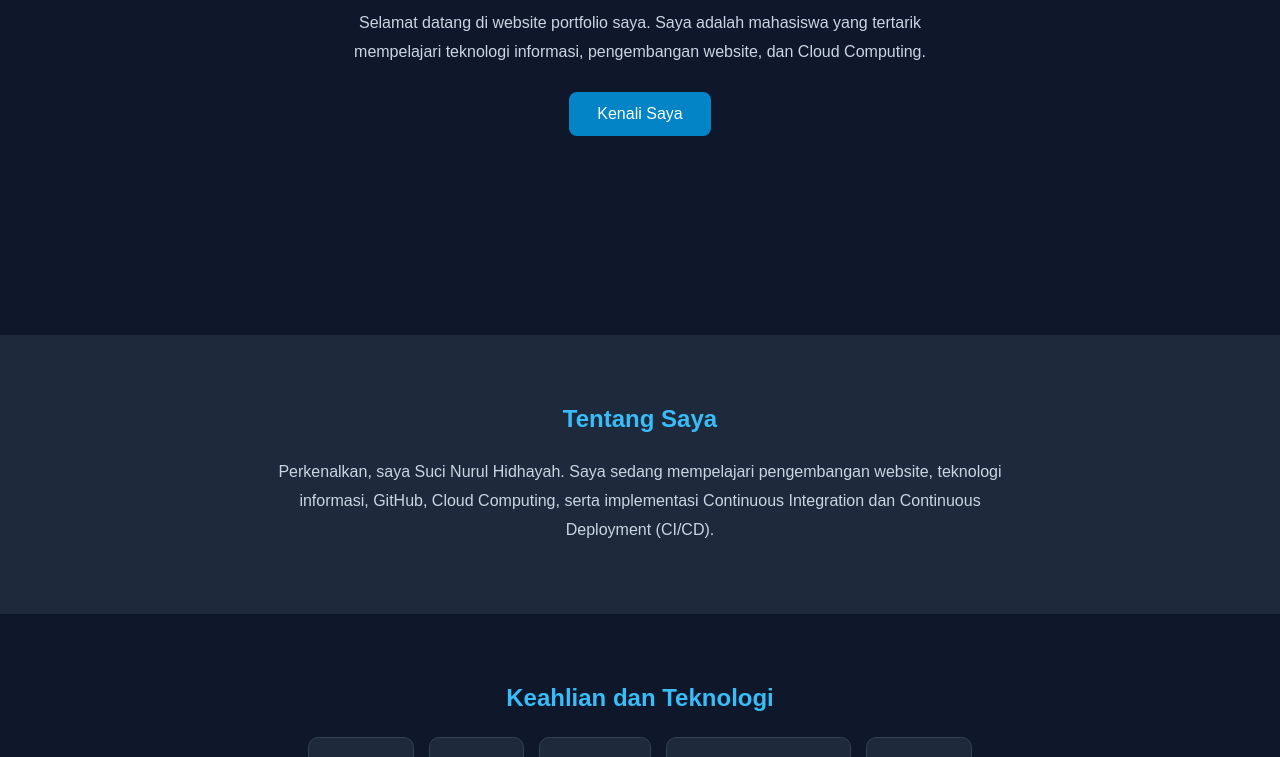
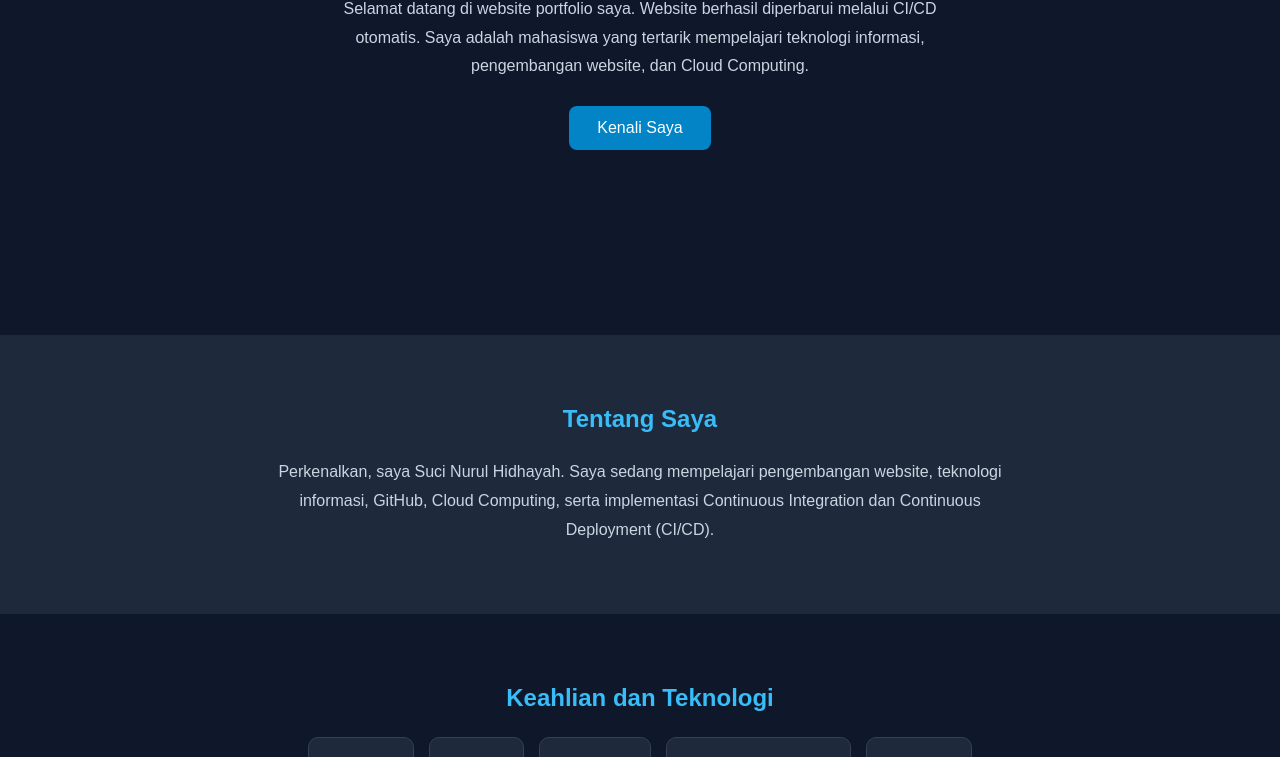
Before and after one commit to theyaara187-coder/landing-page-coder, a plain HTML site: page index.html in a window 1280 px wide. Shown: the part 343-1100 px from the top of the page. Drawn offline with Linux system fonts and the light colour scheme.

Commit message:
Test automatic deployment

```diff
--- a/index.html
+++ b/index.html
@@ -184,6 +184,7 @@
 
         <p>
             Selamat datang di website portfolio saya.
+            Website berhasil diperbarui melalui CI/CD otomatis.
             Saya adalah mahasiswa yang tertarik mempelajari
             teknologi informasi, pengembangan website,
             dan Cloud Computing.
```
